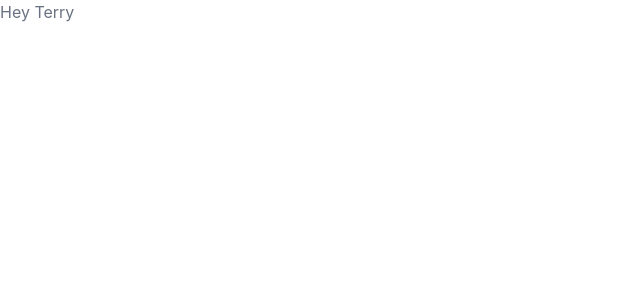
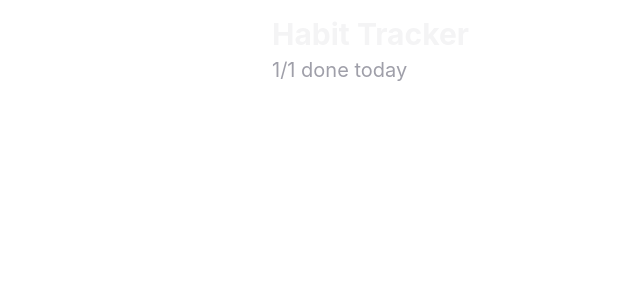
Before and after one commit to TerryYegon/lct-react, a React (Vite) app: page / in a window 1280 px wide. Shown: the top 300 px of the page, without its empty margins (0-640 px from the left). Built offline with nearby package versions, Linux system fonts and the light colour scheme.

Commit message:
thinking in components and custom components

```diff
--- a/src/App.tsx
+++ b/src/App.tsx
@@ -1,3 +1,15 @@
 export default function() {
-  return <h1 className="text-gray-500">Hey Terry</h1>
+  return <div className ="max-w-3xl mx-auto p-4 flex flex-col gap-4">
+<Header></Header>
+  </div>
 }
+
+function Header(){
+  return <header className="flex items-center justify-between">
+    <div className = "flex flex-col gap-1">
+      <h1 className =" text-3xl font-bold">Habit Tracker</h1>
+      <span className= "text-zinc-400 text-xl">1/1 done today</span>
+    </div>
+    <div></div>
+    </header>
+}
--- a/src/index.css
+++ b/src/index.css
@@ -1 +1,6 @@
 @import "tailwindcss";
+
+body {
+    background-color: var (--color-zinc-900);
+    color: var(--color-zinc-100);
+}
```
